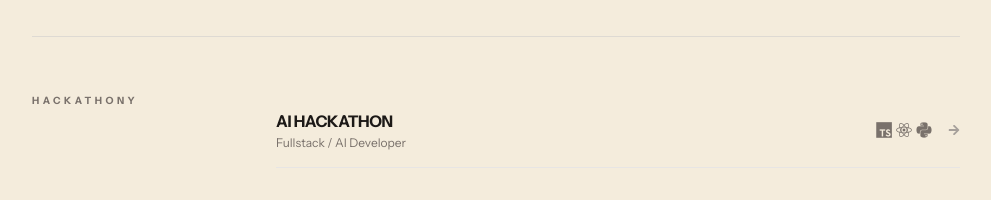
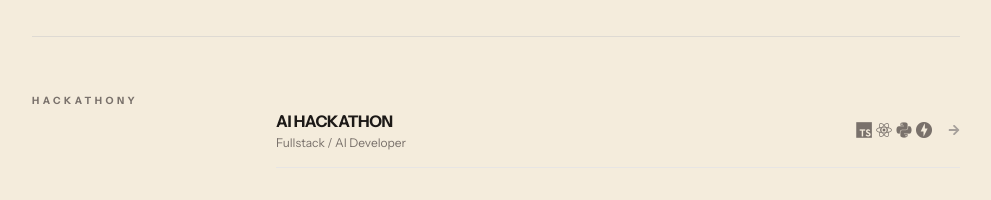
Before and after one commit to mateuszciolkowski/curriculum_vitae, a React (Vite) app: page / in a window 1280 px wide. Shown: the part 2920-3120 px from the top of the page, without its empty margins (144-1135 px from the left). Built offline with nearby package versions, Linux system fonts and the light colour scheme; some icons are missing; a web font is replaced by a local one.

Commit message:
feat: add FastAPI to Blazity hackathon technologies

```diff
--- a/src/data/hackathons.ts
+++ b/src/data/hackathons.ts
@@ -36,6 +36,7 @@ export const HACKATHONS: Hackathon[] = [
       { name: "TypeScript", icon: "devicon-typescript-plain" },
       { name: "React", icon: "devicon-react-original" },
       { name: "Python", icon: "devicon-python-plain" },
+      { name: "FastAPI", icon: "devicon-fastapi-plain" },
     ],
     links: {
       github: "https://github.com/kacperous/blazity-hackaton-team1",
```
